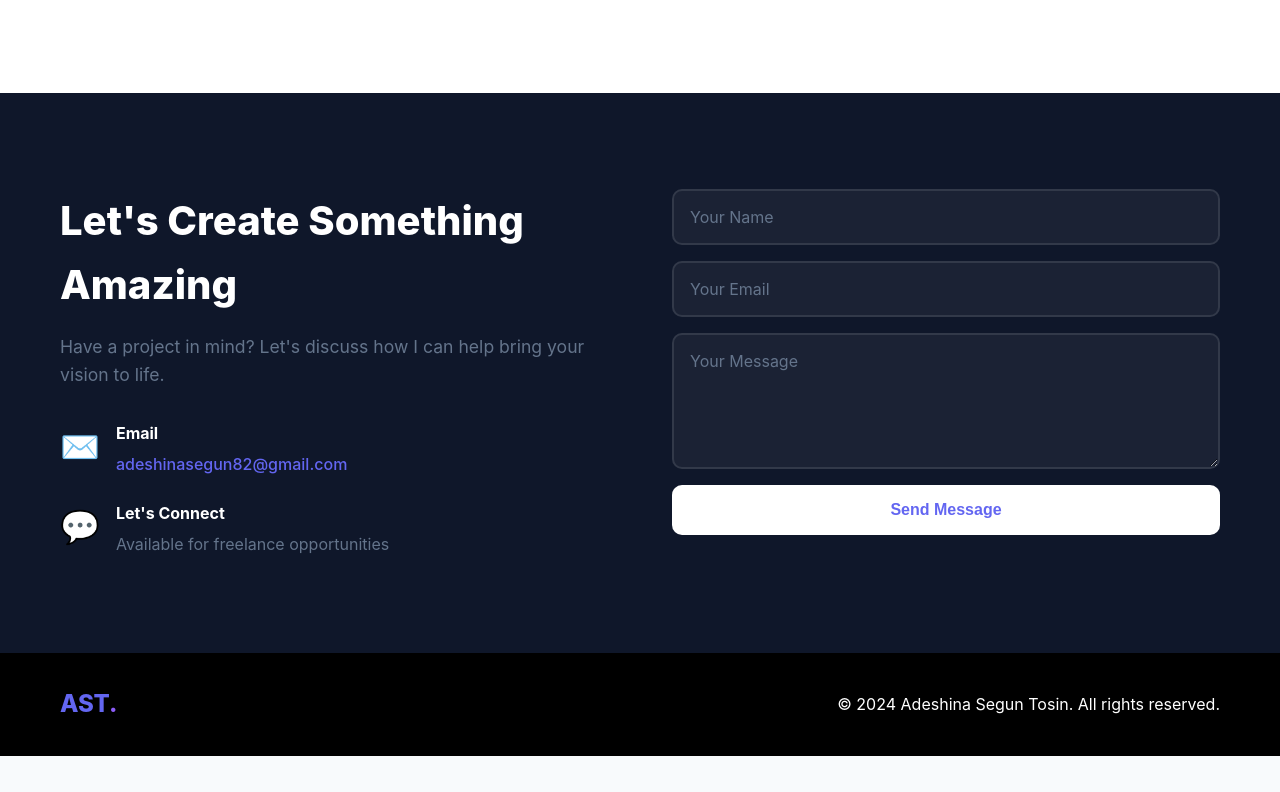
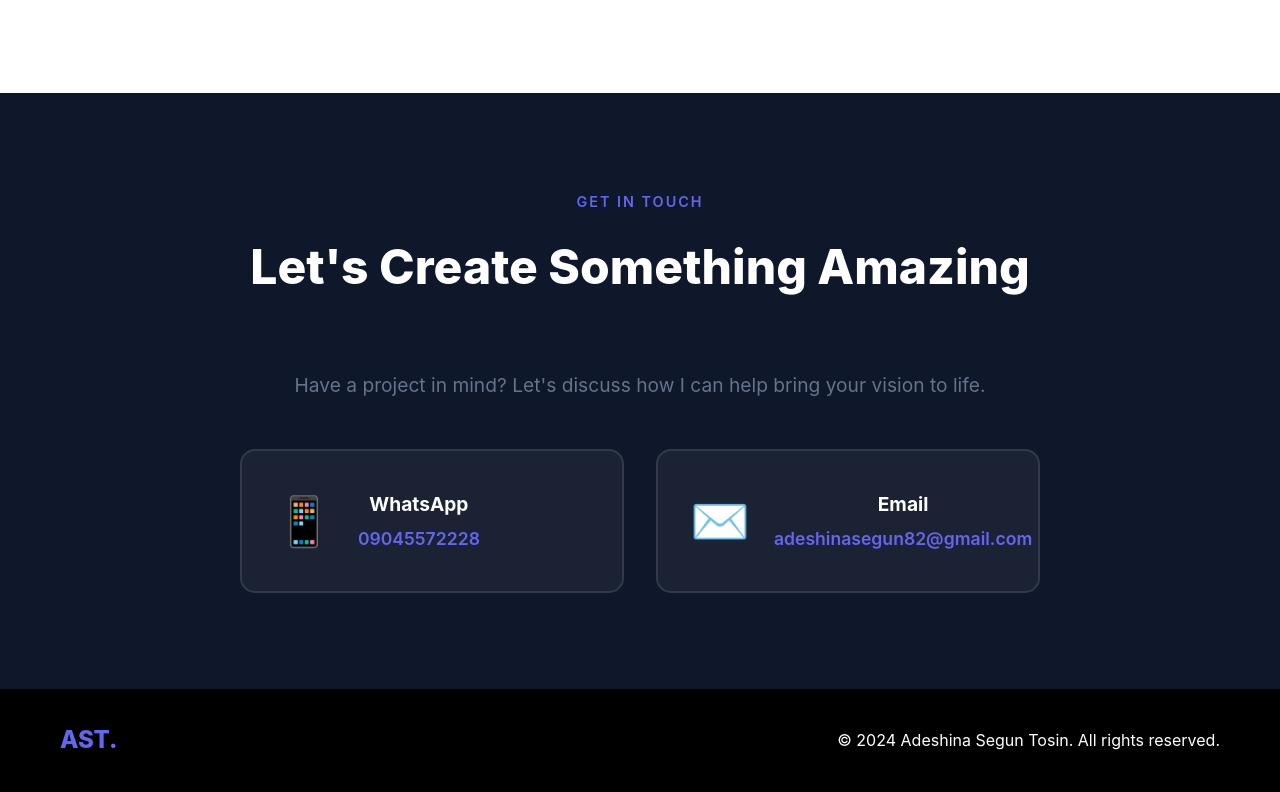
Before and after one commit to buladia9-hash/portfolio, a plain HTML site: page index.html in a window 1280 px wide. Shown: the part 3829-4621 px from the top of the page. Before the commit the page ends 4585 px from the top, so only its background shows below. Drawn offline with Linux system fonts and the light colour scheme.

Commit message:
Replace contact form with WhatsApp and email buttons

```diff
--- a/index.html
+++ b/index.html
@@ -154,33 +154,28 @@
 
     <section id="contact">
         <div class="container">
-            <div class="contact-wrapper">
-                <div class="contact-info">
-                    <h2>Let's Create Something Amazing</h2>
-                    <p>Have a project in mind? Let's discuss how I can help bring your vision to life.</p>
-                    <div class="contact-details">
-                        <div class="contact-item">
-                            <span class="icon">✉️</span>
-                            <div>
-                                <h4>Email</h4>
-                                <a href="mailto:adeshinasegun82@gmail.com">adeshinasegun82@gmail.com</a>
-                            </div>
+            <div class="section-header">
+                <span class="section-tag">Get In Touch</span>
+                <h2>Let's Create Something Amazing</h2>
+            </div>
+            <div class="contact-simple">
+                <p>Have a project in mind? Let's discuss how I can help bring your vision to life.</p>
+                <div class="contact-methods">
+                    <a href="https://wa.me/2349045572228" class="contact-btn whatsapp" target="_blank">
+                        <span class="icon">📱</span>
+                        <div>
+                            <h4>WhatsApp</h4>
+                            <p>09045572228</p>
                         </div>
-                        <div class="contact-item">
-                            <span class="icon">💬</span>
-                            <div>
-                                <h4>Let's Connect</h4>
-                                <p>Available for freelance opportunities</p>
-                            </div>
+                    </a>
+                    <a href="mailto:adeshinasegun82@gmail.com" class="contact-btn email">
+                        <span class="icon">✉️</span>
+                        <div>
+                            <h4>Email</h4>
+                            <p>adeshinasegun82@gmail.com</p>
                         </div>
-                    </div>
+                    </a>
                 </div>
-                <form class="contact-form">
-                    <input type="text" placeholder="Your Name" required>
-                    <input type="email" placeholder="Your Email" required>
-                    <textarea placeholder="Your Message" rows="5" required></textarea>
-                    <button type="submit" class="btn btn-primary">Send Message</button>
-                </form>
             </div>
         </div>
     </section>
--- a/script.js
+++ b/script.js
@@ -13,44 +13,6 @@ document.querySelectorAll('a[href^="#"]').forEach(anchor => {
     });
 });
 
-const form = document.querySelector('.contact-form');
-if (form) {
-    form.addEventListener('submit', async function(e) {
-        e.preventDefault();
-
-        const name = form.querySelector('input[type="text"]').value;
-        const email = form.querySelector('input[type="email"]').value;
-        const message = form.querySelector('textarea').value;
-        const submitBtn = form.querySelector('button');
-
-        submitBtn.textContent = 'Sending...';
-        submitBtn.disabled = true;
-
-        try {
-            await databases.createDocument(
-                '69984d14000bd907427e',
-                '69984c85002692f0b01b',
-                ID.unique(),
-                {
-                    name: name,
-                    email: email,
-                    message: message,
-                    timestamp: new Date().toISOString()
-                }
-            );
-
-            alert('Thank you for your message! I will get back to you soon.');
-            form.reset();
-        } catch (error) {
-            console.error('Error:', error);
-            alert('Sorry, there was an error sending your message. Please try again or email me directly.');
-        } finally {
-            submitBtn.textContent = 'Send Message';
-            submitBtn.disabled = false;
-        }
-    });
-}
-
 window.addEventListener('scroll', () => {
     const nav = document.querySelector('nav');
     if (window.scrollY > 100) {
--- a/style.css
+++ b/style.css
@@ -377,88 +377,58 @@ section h2 {
     color: white;
 }
 
-.contact-wrapper {
-    display: grid;
-    grid-template-columns: 1fr 1fr;
-    gap: 4rem;
-    align-items: start;
+.contact-simple {
+    text-align: center;
+    max-width: 800px;
+    margin: 0 auto;
 }
 
-.contact-info h2 {
-    font-size: 2.5rem;
-    margin-bottom: 1rem;
-    text-align: left;
+.contact-simple > p {
+    color: var(--gray);
+    font-size: 1.2rem;
+    margin-bottom: 3rem;
 }
 
-.contact-info > p {
-    color: var(--gray);
-    font-size: 1.1rem;
-    margin-bottom: 2rem;
+.contact-methods {
+    display: grid;
+    grid-template-columns: repeat(auto-fit, minmax(300px, 1fr));
+    gap: 2rem;
+    margin-top: 2rem;
 }
 
-.contact-details {
+.contact-btn {
     display: flex;
-    flex-direction: column;
+    align-items: center;
     gap: 1.5rem;
-}
-
-.contact-item {
-    display: flex;
-    gap: 1rem;
-    align-items: start;
-}
-
-.contact-item .icon {
-    font-size: 2rem;
-}
-
-.contact-item h4 {
-    margin-bottom: 0.3rem;
-    font-size: 1rem;
-}
-
-.contact-item a {
-    color: var(--primary);
+    padding: 2rem;
+    background: rgba(255,255,255,0.05);
+    border: 2px solid rgba(255,255,255,0.1);
+    border-radius: 15px;
     text-decoration: none;
-    font-weight: 500;
-}
-
-.contact-item p {
-    color: var(--gray);
-}
-
-.contact-form {
-    display: flex;
-    flex-direction: column;
-    gap: 1rem;
-}
-
-.contact-form input,
-.contact-form textarea {
-    padding: 1rem;
-    border: 2px solid rgba(255,255,255,0.1);
-    border-radius: 10px;
-    background: rgba(255,255,255,0.05);
     color: white;
-    font-size: 1rem;
-    font-family: inherit;
     transition: all 0.3s;
 }
 
-.contact-form input:focus,
-.contact-form textarea:focus {
-    outline: none;
+.contact-btn:hover {
+    background: rgba(255,255,255,0.1);
     border-color: var(--primary);
-    background: rgba(255,255,255,0.1);
+    transform: translateY(-5px);
 }
 
-.contact-form input::placeholder,
-.contact-form textarea::placeholder {
-    color: var(--gray);
+.contact-btn .icon {
+    font-size: 3rem;
 }
 
-.contact-form button {
-    justify-self: start;
+.contact-btn h4 {
+    margin-bottom: 0.3rem;
+    font-size: 1.2rem;
+    color: white;
+}
+
+.contact-btn p {
+    color: var(--primary);
+    font-weight: 600;
+    font-size: 1.1rem;
 }
 
 footer {
@@ -495,9 +465,8 @@ footer {
         grid-template-columns: 1fr;
     }
 
-    .contact-wrapper {
+    .contact-methods {
         grid-template-columns: 1fr;
-        gap: 2rem;
     }
 
     .stats {
```
